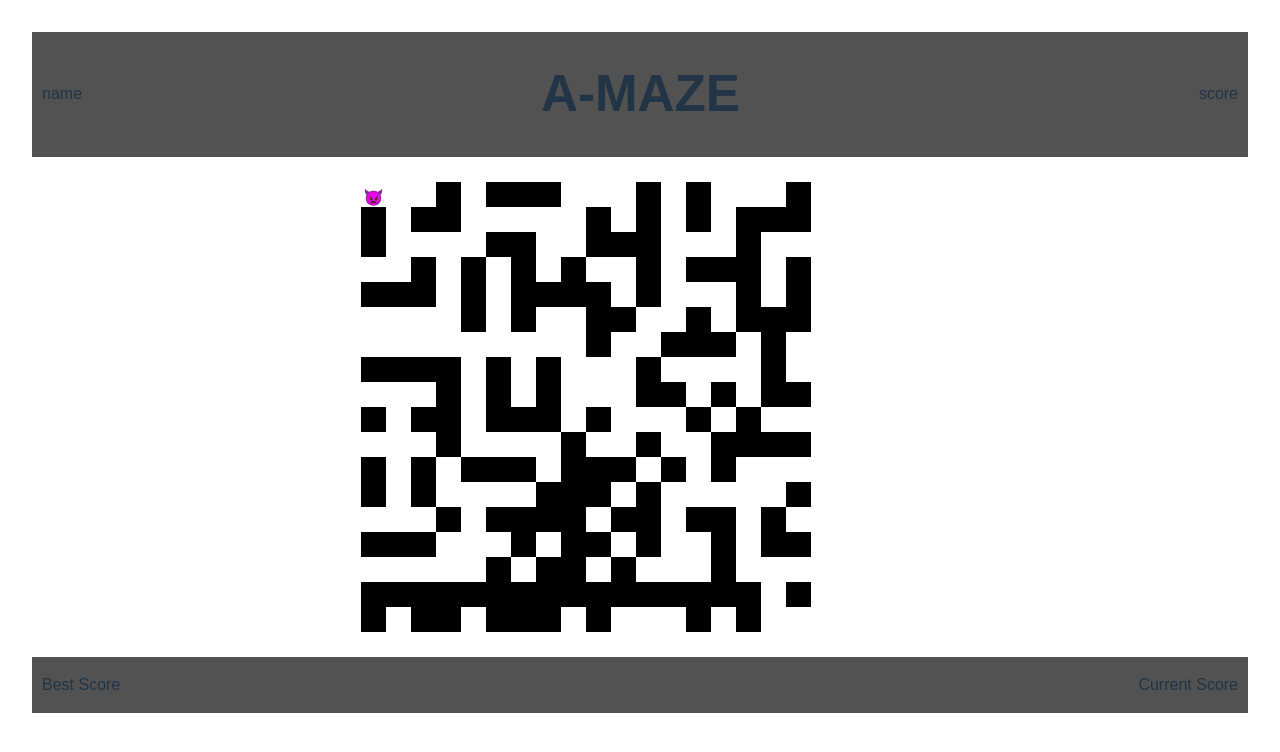
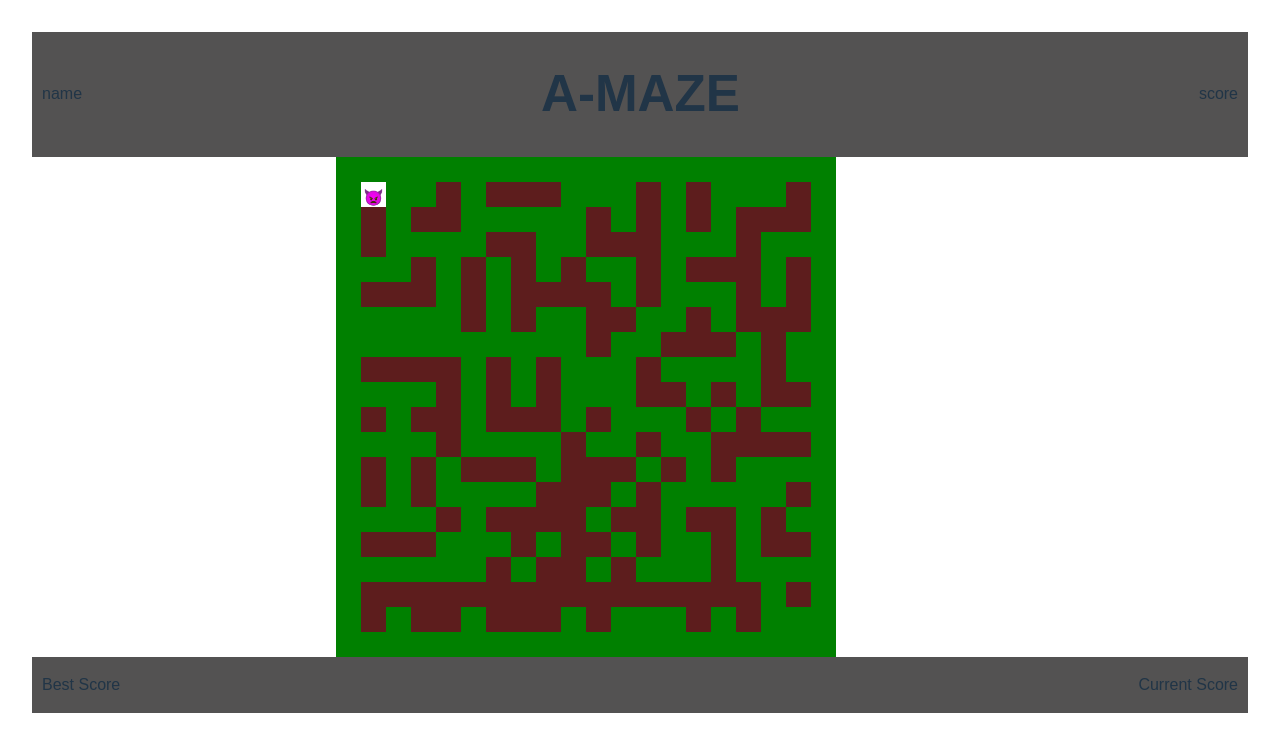
Before and after one commit to fac27/a-maze, a React (Vite) app: page / in a window 1280 px wide. Shown: the top 752 px of the page. Built offline with nearby package versions, Linux system fonts and the light colour scheme; a web font is replaced by a local one.

Commit message:
style: path & wall colours

```diff
--- a/src/App.css
+++ b/src/App.css
@@ -56,12 +56,12 @@
 }
 
 .wall {
-    background-color: black;
+    background-color: rgb(93, 29, 29);
     color: transparent;
 }
 
 .path {
-    background-color: white;
+    background-color: green;
 }
 
 .player {
```
